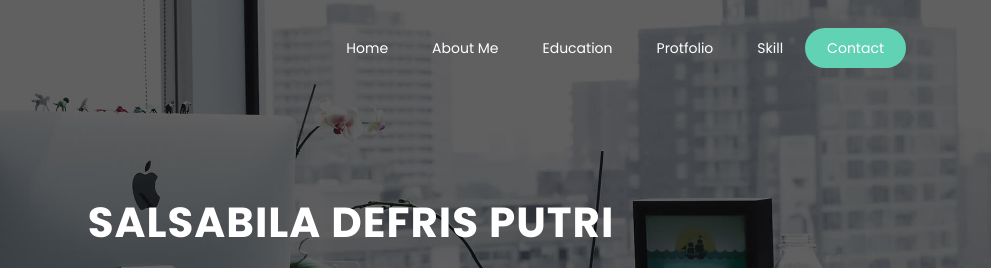
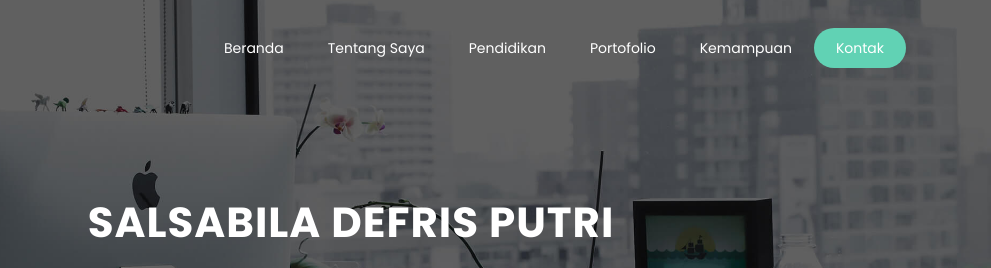
Before and after one commit to Slsdfrsp/Slsdfrsp.github.io, a plain HTML site: page index.html in a window 1280 px wide. Shown: the top 268 px of the page, 289-1280 px from the left. Drawn offline with Linux system fonts and the light colour scheme.

Commit message:
Update index.html

```diff
--- a/index.html
+++ b/index.html
@@ -40,22 +40,22 @@
           <div class="collapse navbar-collapse" id="main-navbar">
             <ul class="navbar-nav mr-auto w-100 justify-content-end">
               <li class="nav-item">
-                <a class="nav-link page-scroll" href="#hero-area">Home</a>
+                <a class="nav-link page-scroll" href="#hero-area">Beranda</a>
               </li>
               <li class="nav-item">
-                <a class="nav-link page-scroll" href="#services">About Me</a>
+                <a class="nav-link page-scroll" href="#services">Tentang Saya</a>
               </li>
               <li class="nav-item">
-                <a class="nav-link page-scroll" href="#features">Education</a>
+                <a class="nav-link page-scroll" href="#features">Pendidikan</a>
               </li>
               <li class="nav-item">
-                <a class="nav-link page-scroll" href="#portfolios">Protfolio</a>
+                <a class="nav-link page-scroll" href="#portfolios">Portofolio</a>
               </li>
               <li class="nav-item">
-                <a class="nav-link page-scroll" href="#pricing">Skill</a>
+                <a class="nav-link page-scroll" href="#pricing">Kemampuan</a>
               </li>
               <li class="nav-item">
-                <a class="nav-link page-scroll" href="#contact">Contact</a>
+                <a class="nav-link page-scroll" href="#contact">Kontak</a>
               </li>
             </ul>
           </div>
@@ -64,23 +64,23 @@
         <!-- Mobile Menu Start -->
         <ul class="mobile-menu">
            <li>
-              <a class="page-scroll" href="#hero-area">Home</a>
+              <a class="page-scroll" href="#hero-area">Beranda</a>
             </li>
             <li>
-              <a class="page-scroll" href="#services">About Me</a>
+              <a class="page-scroll" href="#services">Tentang Saya</a>
             </li>
             <li>
-              <a class="page-scroll" href="#features">Education</a>
+              <a class="page-scroll" href="#features">Pendidikan</a>
             </li>
             <li>
-              <a class="page-scroll" href="#portfolios">Portfolio</a>
+              <a class="page-scroll" href="#portfolios">Portofolio</a>
             </li>
             <li>
-              <a class="page-scroll" href="#pricing">Skill</a>
+              <a class="page-scroll" href="#pricing">Kemampuan</a>
             </li>
 
             <li>
-              <a class="page-scroll" href="#contact">Contact</a>
+              <a class="page-scroll" href="#contact">Kontak</a>
             </li>
         </ul>
         <!-- Mobile Menu End -->
```
